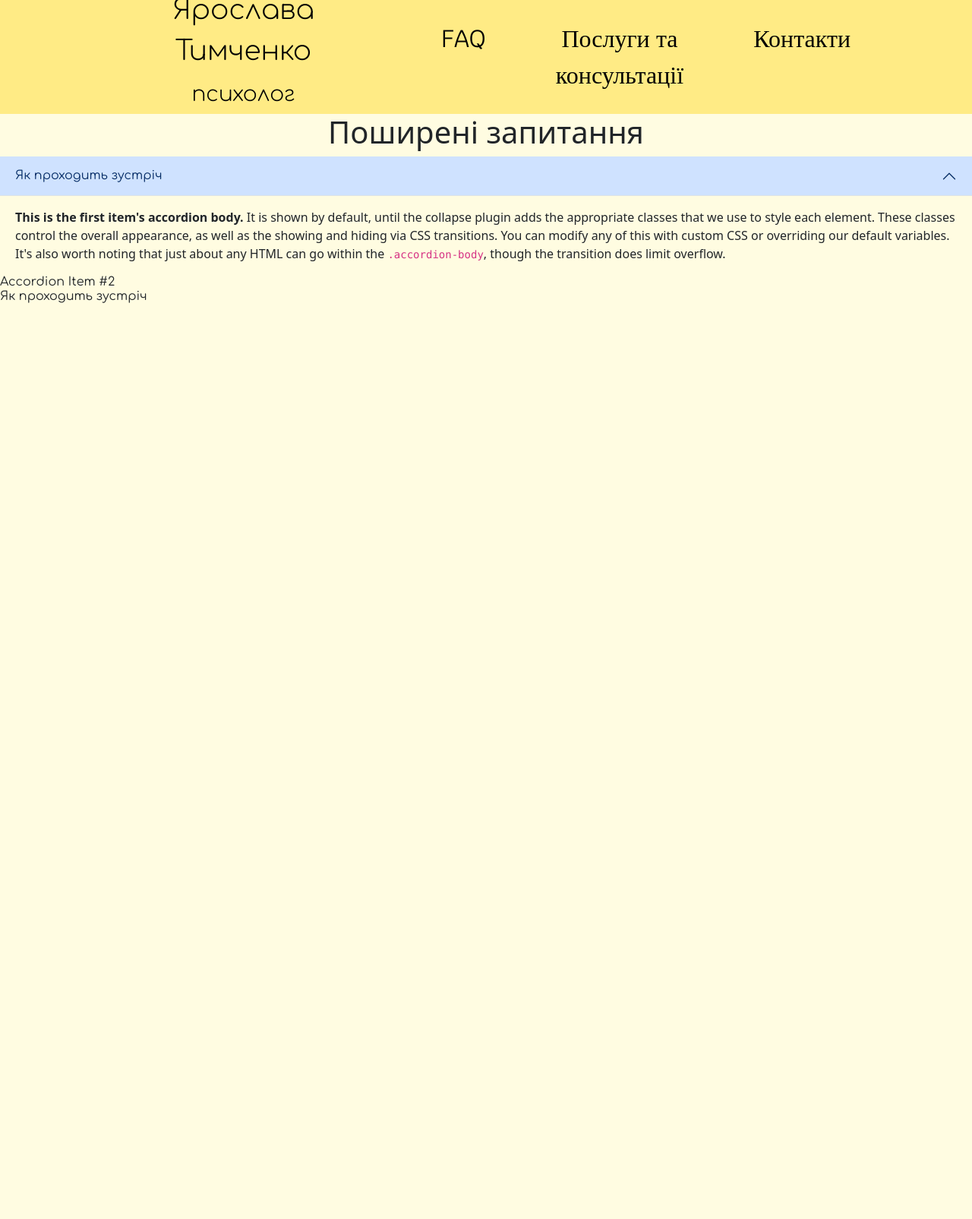
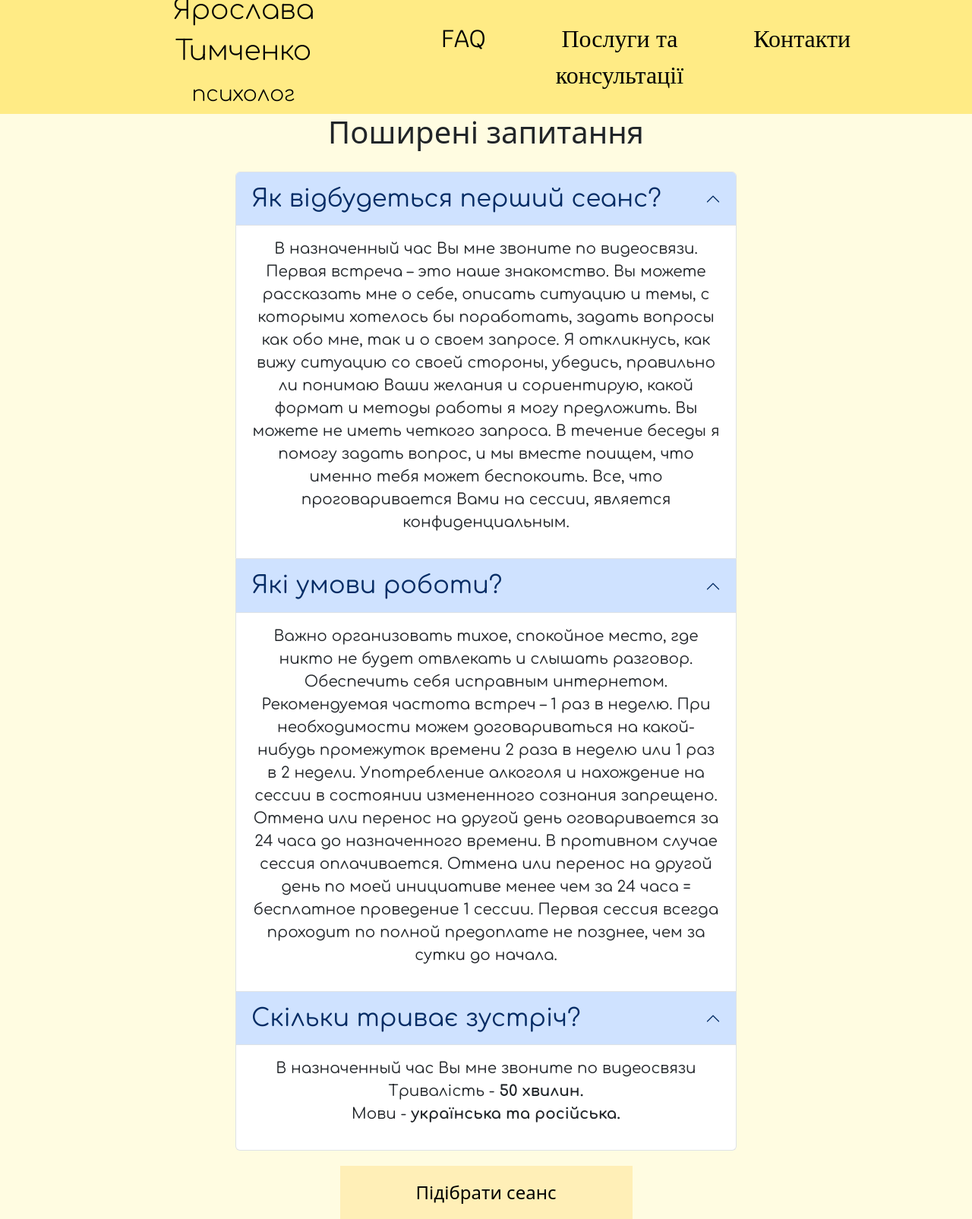
Before and after one commit to DimaPysmennyi/psychiatrist-project, a Django app: page /faq/ in a window 1280 px wide. Shown: the whole page at 76% size. Before the commit the page ends 399 px from the top, so only its background shows below. Run offline with Django 4.2, Linux system fonts and the light colour scheme.

Commit message:
added contacts page, add accordion to faq page

```diff
--- a/clinic/clinicapp/static/clinicapp/css/style.css
+++ b/clinic/clinicapp/static/clinicapp/css/style.css
@@ -158,8 +158,12 @@ h2{
 
 
 .wrapper{
-    width:  850px;
-    height: 700px;
+    display: flex;
+    flex-direction: column;
+    align-items: center;
+    justify-content: center;
+    width: 850px;
+    height: 750px;
     padding: 10px;
     background-color: #FFE39C;
     border: 3px solid rgba(0, 0, 0, 0.5);
@@ -252,3 +256,58 @@ h2{
     background-color: #307975;
     color: white;
 }
+
+.accordion-div{
+    display: flex;
+    justify-content: center;
+}
+
+.accordion{
+    width: 700px;
+    padding: 20px;
+    text-align: center;
+}
+
+.accordion-text{
+    font-family: 'Comfortaa';
+    font-size: 20px;
+}
+
+.accordion-button{
+    font-size: 32px;
+}
+
+.button-box{
+    display: flex;
+    width: 100%;
+    justify-content: center;
+    text-align: center;
+}
+
+.contact-h1{
+    text-align: center;
+    font-family: 'Comfortaa';
+    font-size: 48px;
+}
+
+.contact-p{
+    text-align: center;
+    font-family: 'Krub';
+    font-size: 24px;
+}
+
+.img-div{
+    display: flex;
+    justify-content: center;
+    width: 100%;
+    gap: 30px;
+}
+
+.contact-img{
+    width: 220px;
+    height: 340px;
+}
+
+#contact-img1{
+    width: 510px;
+}
--- a/clinic/clinicapp/templates/clinicapp/faq.html
+++ b/clinic/clinicapp/templates/clinicapp/faq.html
@@ -10,49 +10,68 @@
 <body>
     {% block content %}
     <h1 class="faq-h1">Поширені запитання</h1>
-    <div class="accordion" id="accordionPanelsStayOpenExample">
-      <h2 class="accordion-header" id="panelsStayOpen-headingOne">
-        <button class="accordion-button" type="button" data-bs-toggle="collapse" data-bs-target="#panelsStayOpen-collapseOne" aria-expanded="true" aria-controls="panelsStayOpen-collapseOne">
-          Як проходить зустріч
-        </button>
+      <div class="accordion-div">
+        <div class="accordion" id="accordionParent">
+            <div class="accordion-item">
+                <h2 class="accordion-header h1">
+                    <button class="accordion-button" type="button" data-bs-toggle="collapse" data-bs-target="#collapseOne" aria-expanded="false" aria-controls="#collapseOne">Як відбудеться перший сеанс?</button>
                 </h2>
-      <div id="panelsStayOpen-collapseOne" class="accordion-collapse collapse show" aria-labelledby="panelsStayOpen-headingOne">
+                <div id="collapseOne" class="accordion-collapse collapse show" data-bs-parent="accordionParent">
                     <div class="accordion-body">
-          <strong>This is the first item's accordion body.</strong> It is shown by default, until the collapse plugin adds the appropriate classes that we use to style each element. These classes control the overall appearance, as well as the showing and hiding via CSS transitions. You can modify any of this with custom CSS or overriding our default variables. It's also worth noting that just about any HTML can go within the <code>.accordion-body</code>, though the transition does limit overflow.
+                        <p class="accordion-text">В назначенный час Вы мне звоните по видеосвязи.
+                          Первая встреча – это наше знакомство.
+                          Вы можете рассказать мне о себе, описать ситуацию и темы, с которыми хотелось бы поработать, задать вопросы как обо мне, так и о своем запросе. Я откликнусь, как вижу ситуацию со своей стороны, убедись, правильно ли понимаю Ваши желания и сориентирую, какой формат и методы работы я могу предложить.
+
+                          Вы можете не иметь четкого запроса.
+                          В течение беседы я помогу задать вопрос, и мы вместе поищем, что именно тебя может беспокоить.
+
+                          Все, что проговаривается Вами на сессии, является конфиденциальным.</p>
                     </div>
                 </div>
             </div>
+
             <div class="accordion-item">
-      <h2 class="accordion-header" id="panelsStayOpen-headingTwo">
-        <button class="accordion-button collapsed" type="button" data-bs-toggle="collapse" data-bs-target="#panelsStayOpen-collapseTwo" aria-expanded="false" aria-controls="panelsStayOpen-collapseTwo">
-          Accordion Item #2
-        <!-- <div class="accordion-item">
-          <div class="accordion" id="accordionExample">
-            <div class="accordion-item">
-              <h2 class="accordion-header" id="headingOne">
-                <button class="accordion-button" type="button" data-bs-toggle="collapse" data-bs-target="#collapseOne" aria-expanded="true" aria-controls="collapseOne">
-                  Як проходить зустріч
-                </button>
+              <h2 class="accordion-header h1">
+                  <button class="accordion-button" type="button" data-bs-toggle="collapse" data-bs-target="#collapseTwo" aria-expanded="false" aria-controls="#collapseTwo">Які умови роботи?</button>
               </h2>
-              <div id="collapseOne" class="accordion-collapse collapse show" aria-labelledby="headingOne" data-bs-parent="#accordionExample">
+              <div id="collapseTwo" class="accordion-collapse collapse show" data-bs-parent="accordionParent">
                   <div class="accordion-body">
-                  <strong>В назначенный час Вы мне звоните по видеосвязи. Первая встреча – это наше знакомство. Вы можете рассказать мне о себе, описать ситуацию и темы, с которыми хотелось бы поработать, задать вопросы как обо мне, так и о своем запросе. Я откликнусь, как вижу ситуацию со своей стороны, убедись, правильно ли понимаю Ваши желания и сориентирую, какой формат и методы работы я могу предложить.</strong>
+                      <p class="accordion-text">Важно организовать тихое, спокойное место, где никто не будет отвлекать и слышать разговор.
+                        Обеспечить себя исправным интернетом.
+                        Рекомендуемая частота встреч – 1 раз в неделю. При необходимости можем договариваться на какой-нибудь промежуток времени 2 раза в неделю или 1 раз в 2 недели.
+                        Употребление алкоголя и нахождение на сессии в состоянии измененного сознания запрещено.
+
+                        Отмена или перенос на другой день оговаривается за 24 часа до назначенного времени.
+                        В противном случае сессия оплачивается.
+
+                        Отмена или перенос на другой день по моей инициативе менее чем за 24 часа = бесплатное проведение 1 сессии.
+
+                        Первая сессия всегда проходит по полной предоплате не позднее, чем за сутки до начала.</p>
                   </div>
               </div>
           </div>
-          </button>
-        </h2> -->
-<button class="accordion-button collapsed" type="button" data-bs-toggle="collapse" data-bs-target="#collapseThree" aria-expanded="false" aria-controls="collapseThree">
 
-          Як проходить зустріч
-        <div id="collapseThree" class="accordion-collapse collapse" aria-labelledby="headingThree" data-bs-parent="#accordionExample">
+          <div class="accordion-item">
+            <h2 class="accordion-header h1">
+                <button class="accordion-button" type="button" data-bs-toggle="collapse" data-bs-target="#collapseThree" aria-expanded="false" aria-controls="#collapseThree">Скільки триває зустріч?</button>
+            </h2>
+            <div id="collapseThree" class="accordion-collapse collapse show" data-bs-parent="accordionParent">
                 <div class="accordion-body">
-            <strong>Важно организовать тихое, спокойное место, где никто не будет отвлекать и слышать разговор. Обеспечить себя исправным интернетом. Рекомендуемая частота встреч – 1 раз в неделю. При необходимости можем договариваться на какой-нибудь промежуток времени 2 раза в неделю или 1 раз в 2 недели. Употребление алкоголя и нахождение на сессии в состоянии измененного сознания запрещено.
-              Отмена или перенос на другой день оговаривается за 24 часа до назначенного времени. В противном случае сессия оплачивается.
+                    <p class="accordion-text">
+                      В назначенный час Вы мне звоните по видеосвязи <br>
+                      Тривалість - <b>50 хвилин.</b> <br>
+                      Мови - <b>українська та російська.</b></p>
                 </div>
             </div>
         </div>
         </div>
+      </div>
+      <div class="button-box">
+        <a href="{% url 'form' %}">
+          <button type="button" class="find-service">Підібрати сеанс</button>
+        </a>
+      </div>
+
     {% endblock %}
 </body>
 </html>
```
Also changed, not shown: clinic/clinicapp/templates/clinicapp/contacts.html (+12 -1 lines). Lines whose indentation alone changed are shown as unchanged.
